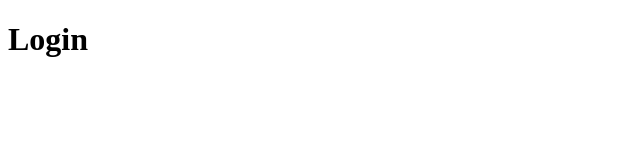
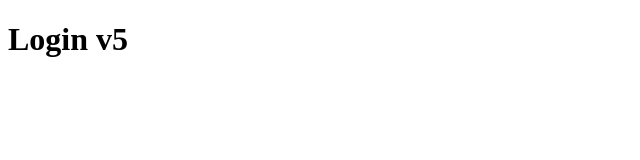
Before and after one commit to erickov1997/gitCourse, a plain HTML site: page login.html in a window 1280 px wide. Shown: the full height of the page, 0-640 px from the left. Drawn offline with Linux system fonts and the light colour scheme.

Commit message:
git login main

```diff
--- a/login.html
+++ b/login.html
@@ -7,6 +7,6 @@
     <title>Document</title>
 </head>
 <body>
-    <h1>Login</h1>
+    <h1>Login v5</h1>
 </body>
 </html>
```
